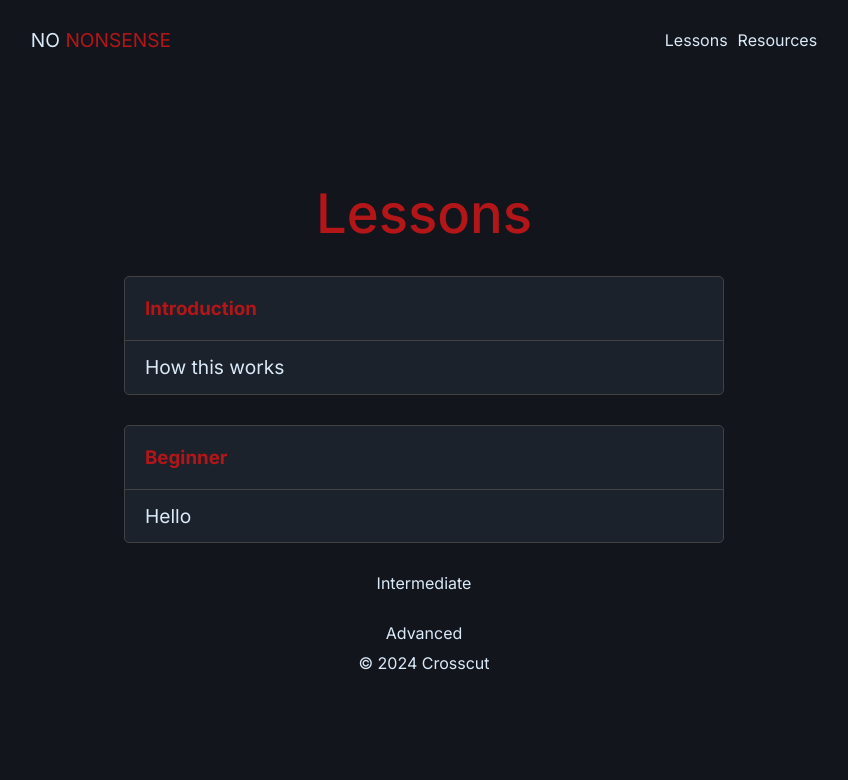
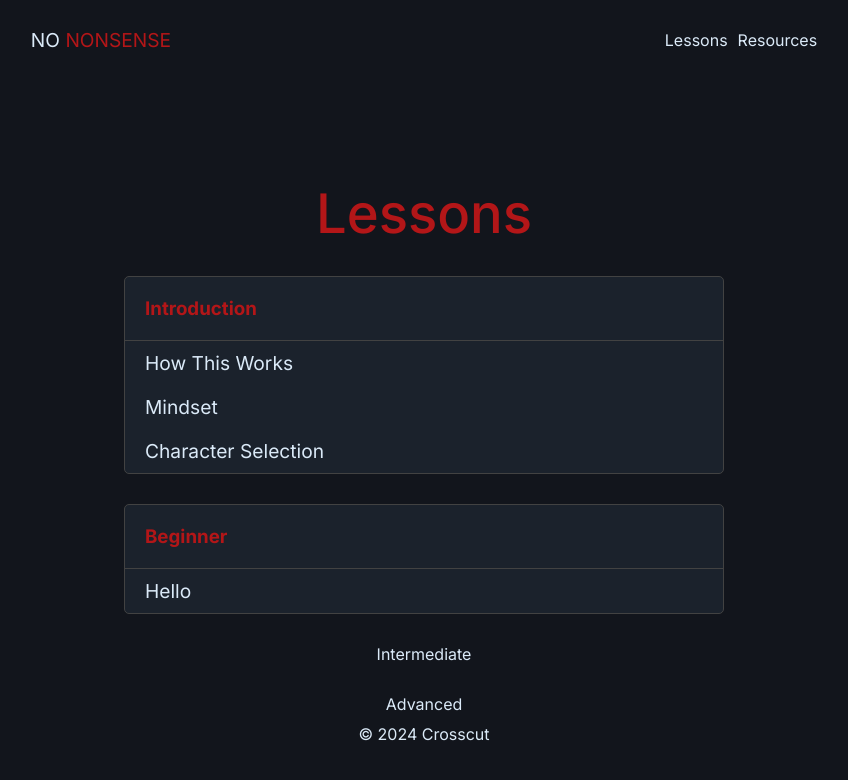
Before and after one commit to CrosscutX/nononsenseSF6, a React (Vite) app: page /lessons in a window 1280 px wide. Shown: the top 780 px of the page, without its empty margins (216-1064 px from the left). Built offline with nearby package versions, Linux system fonts and the light colour scheme.

Commit message:
Setup for lessons and links

```diff
--- a/src/App.jsx
+++ b/src/App.jsx
@@ -3,6 +3,9 @@ import Header from "./components/Header";
 import Footer from "./components/Footer";
 import Home from "./components/home/Home";
 import Lessons from "./components/lessons/Lessons";
+import HowThisWorks from "./components/lessons/Introduction/HowThisWorks";
+import Mindset from "./components/lessons/Introduction/Mindset";
+import CharacterSelection from "./components/lessons/Introduction/CharacterSelection";
 import Resources from "./components/resources/Resources";
 import { BrowserRouter as Router, Route, Routes } from "react-router-dom";
 import "./styles/style.css";
@@ -14,6 +17,12 @@ function App() {
       <Routes>
         <Route exact path="/" element={<Home />} />
         <Route path="/lessons" element={<Lessons />} />
+        <Route path="/lessons/howthisworks" element={<HowThisWorks />} />
+        <Route path="/lessons/mindset" element={<Mindset />}></Route>
+        <Route
+          path="/lessons/characterselection"
+          element={<CharacterSelection />}
+        ></Route>
         <Route path="/resources" element={<Resources />} />
       </Routes>
       <Footer />
--- a/src/components/lessons/Beginner.jsx
+++ b/src/components/lessons/Beginner/Beginner.jsx
@@ -1,11 +1,11 @@
 import React from "react";
-
+import { Link } from "react-router-dom";
 export default function Beginner() {
   return (
     <div className="beginner">
       <div className="lesson-container">
         <h3>Beginner</h3>
-        <p>Hello</p>
+        <Link>Hello</Link>
       </div>
     </div>
   );
--- a/src/components/lessons/Introduction.jsx
+++ /dev/null
@@ -1,12 +0,0 @@
-import React from "react";
-
-export default function Introduction() {
-  return (
-    <div className="introduction">
-      <div className="lesson-container">
-        <h3>Introduction</h3>
-        <p>How this works</p>
-      </div>
-    </div>
-  );
-}
--- /dev/null
+++ b/src/components/lessons/Introduction/CharacterSelection.jsx
@@ -0,0 +1,5 @@
+import React from "react";
+
+export default function CharacterSelection() {
+  return <div className="character=selection">CharacterSelection</div>;
+}
--- /dev/null
+++ b/src/components/lessons/Introduction/HowThisWorks.jsx
@@ -0,0 +1,5 @@
+import React from "react";
+
+export default function HowThisWorks() {
+  return <div>HowThisWorks</div>;
+}
--- /dev/null
+++ b/src/components/lessons/Introduction/Introduction.jsx
@@ -0,0 +1,15 @@
+import React from "react";
+import { Link } from "react-router-dom";
+
+export default function Introduction() {
+  return (
+    <div className="introduction">
+      <div className="lesson-container">
+        <h3>Introduction</h3>
+        <Link to="/lessons/howthisworks">How This Works</Link>
+        <Link to="/lessons/mindset">Mindset</Link>
+        <Link to="/lessons/characterselection">Character Selection</Link>
+      </div>
+    </div>
+  );
+}
--- /dev/null
+++ b/src/components/lessons/Introduction/Mindset.jsx
@@ -0,0 +1,5 @@
+import React from "react";
+
+export default function Mindset() {
+  return <div>Mindset</div>;
+}
--- a/src/styles/lessons.css
+++ b/src/styles/lessons.css
@@ -31,14 +31,18 @@
   padding: 20px;
 }
 
-.lesson-container p {
+.lesson-container a {
   padding-left: 20px;
   padding-top: 10px;
   padding-bottom: 10px;
-  margin-bottom: 0px;
+  display: block;
+  width: 100%;
+  height: 100%;
+  font-size: 1.2rem;
   cursor: pointer;
 }
 
-.lesson-container p:hover {
-  background-color: rgb(52, 51, 60);
+.lesson-container a:hover {
+  color: rgb(219, 234, 248);
+  background-color: rgb(49, 50, 67);
 }
```
Also changed, not shown: src/components/lessons/Lessons.jsx (+4 -4 lines), src/components/lessons/Advanced/Advanced.jsx (renamed from src/components/lessons/Advanced.jsx), src/components/lessons/Intermediate/Intermediate.jsx (renamed from src/components/lessons/Intermediate.jsx).
